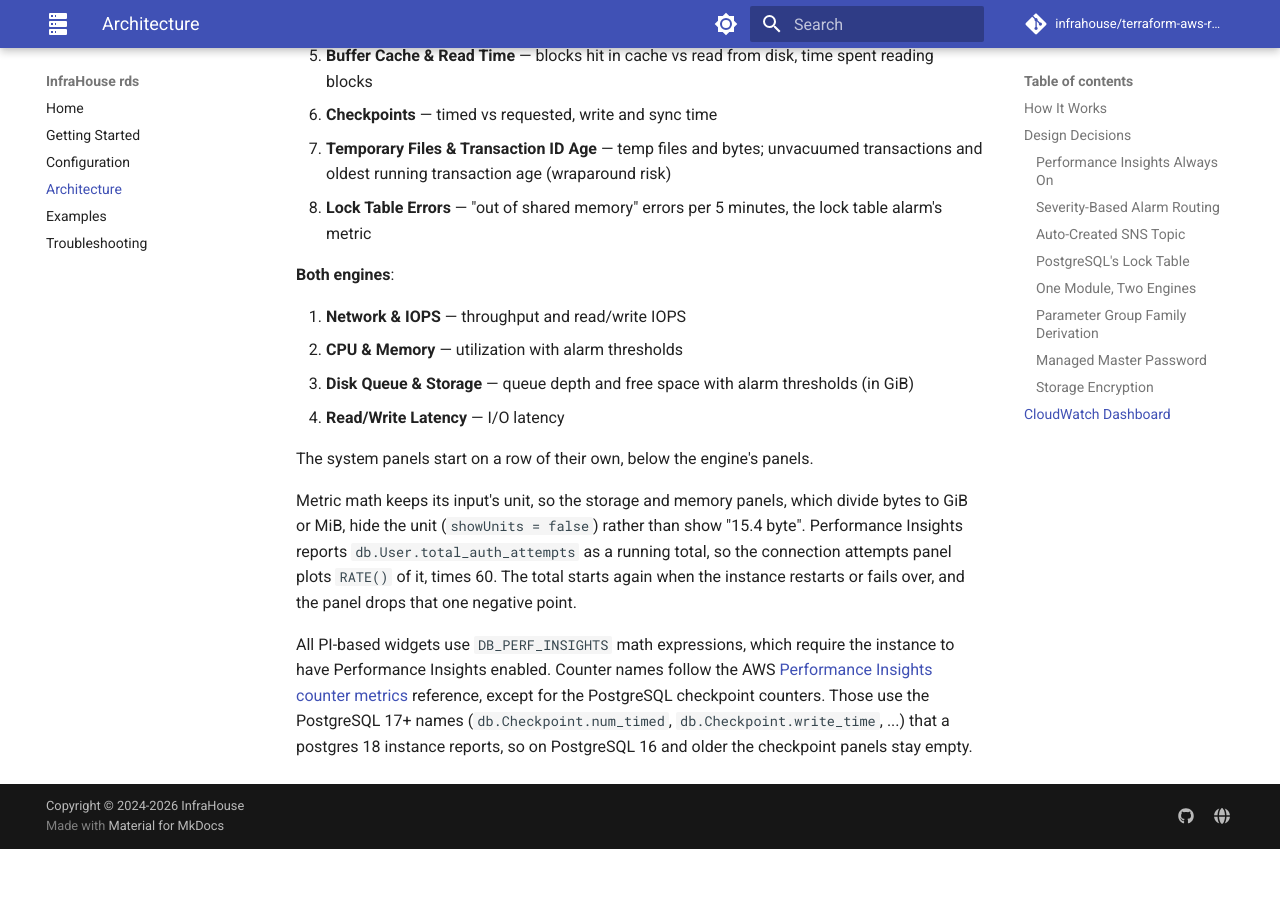
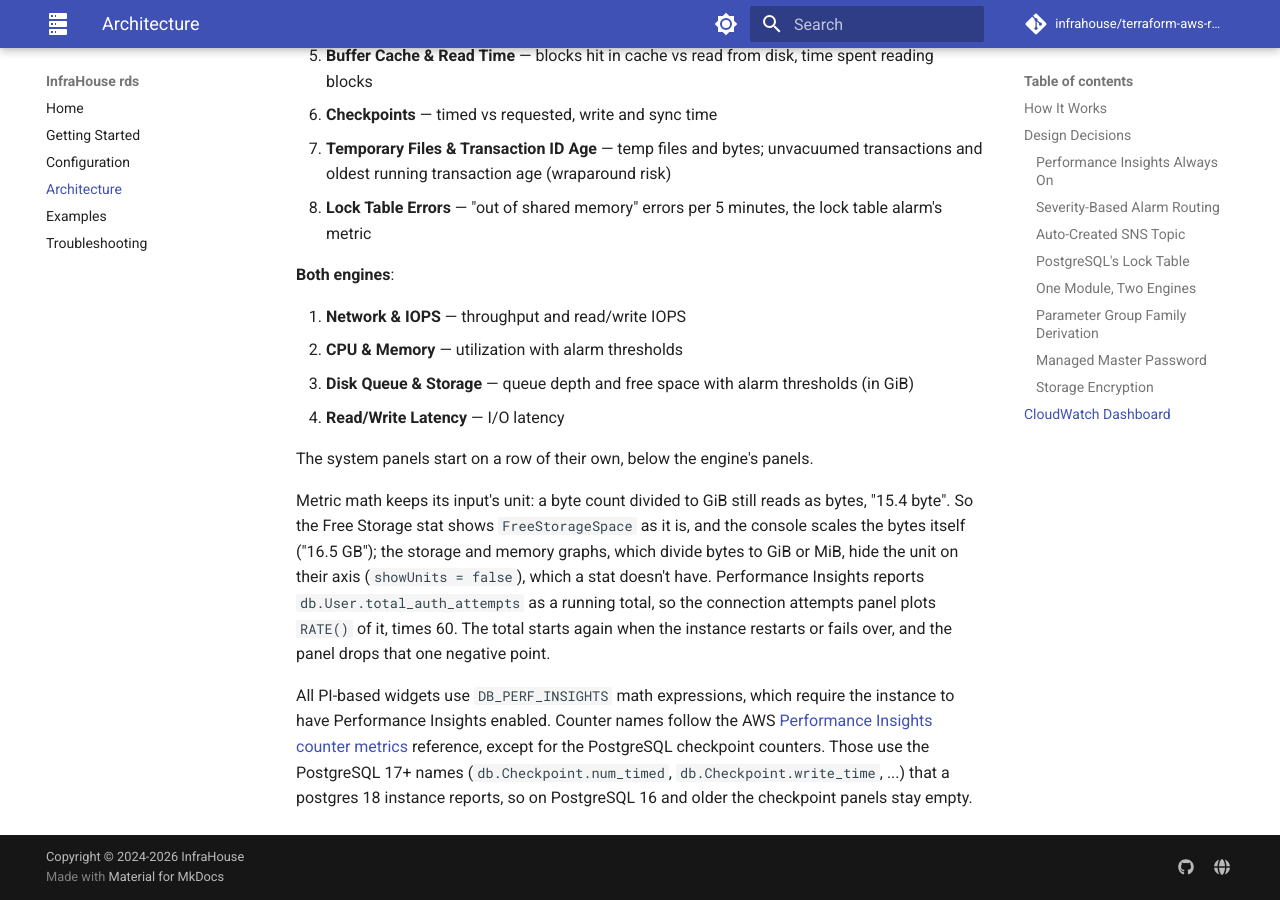
Before and after one commit to infrahouse/terraform-aws-rds, an MkDocs documentation site: the page built from docs/architecture.md, in a window 1280 px wide and 900 px high, scrolled down 4062 px. Built offline with MkDocs 1.6.1 and Material for MkDocs 9.7.7, drawn with Linux system fonts in a browser that asks for light colours; comment, search, counter and statistics services are not loaded; before the commit the page ends 4911 px from its top, so only the background shows below that.

Commit message:
fix: show free storage as the plain metric the console scales
showUnits = false hides the unit on a graph's axis, but a stat has no
axis: in the console, "Free Storage (GiB)" still read "15.4 byte". The
stat now shows FreeStorageSpace with no metric math, titled "Free
Storage", and the console scales the bytes itself, as it draws "1.62 TB"
on a MySQL dashboard. Aleks chose this after looking at both.

The two graphs keep showUnits = false: rendered through
GetMetricWidgetImage, their axes go from "GiB•No unit" and "MiB•No unit"
to "GiB" and "MiB".

Review finding 1 on #8.

IH-169

Co-Authored-By: Claude Opus 5.5 <noreply@anthropic.com>

```diff
--- a/docs/architecture.md
+++ b/docs/architecture.md
@@ -131,8 +131,10 @@ Each engine gets its own Performance Insights panels, followed by the same syste
 
 The system panels start on a row of their own, below the engine's panels.
 
-Metric math keeps its input's unit, so the storage and memory panels, which divide bytes to GiB or MiB, hide the
-unit (`showUnits = false`) rather than show "15.4 byte". Performance Insights reports
+Metric math keeps its input's unit: a byte count divided to GiB still reads as bytes, "15.4 byte". So the Free
+Storage stat shows `FreeStorageSpace` as it is, and the console scales the bytes itself ("16.5 GB"); the storage
+and memory graphs, which divide bytes to GiB or MiB, hide the unit on their axis (`showUnits = false`), which a
+stat doesn't have. Performance Insights reports
 `db.User.total_auth_attempts` as a running total, so the connection attempts panel plots `RATE()` of it, times 60.
 The total starts again when the instance restarts or fails over, and the panel drops that one negative point.
 
```
Also changed, not shown: 2 other files.
